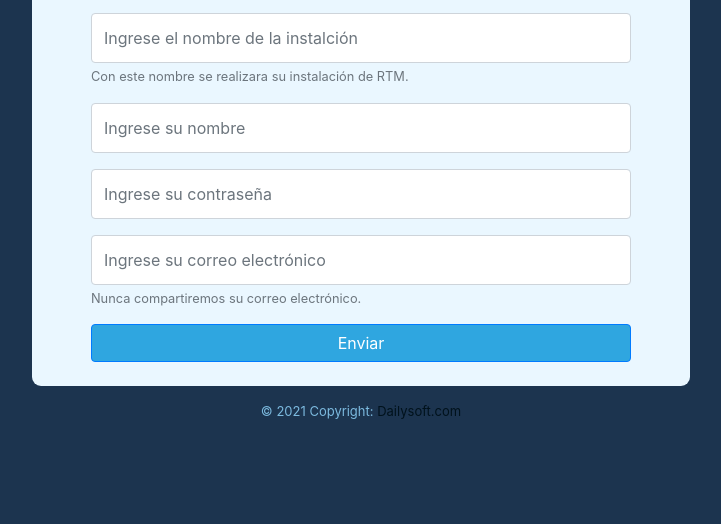
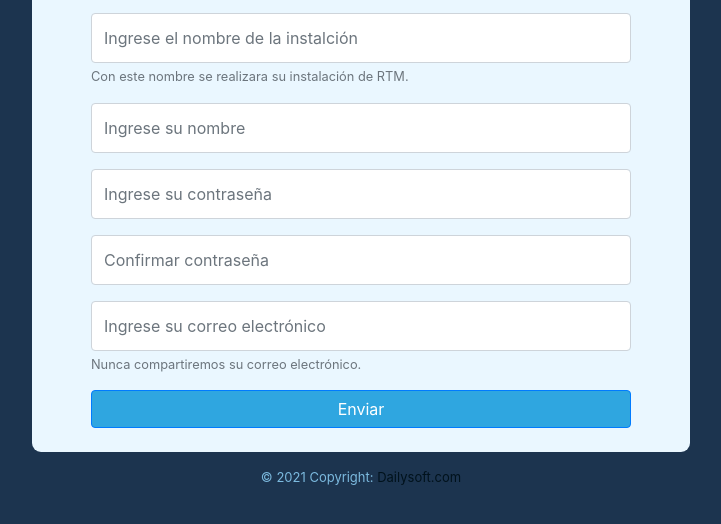
Before and after one commit to GabrielN0234/RTMInstall, a plain HTML site: page index.html in a window 1280 px wide. Shown: the part 260-784 px from the top of the page, without its empty margins (279-1000 px from the left). Drawn offline with nearby package versions, Linux system fonts and the light colour scheme; a script that the page names is missing.

Commit message:
Add files via upload

```diff
--- a/index.html
+++ b/index.html
@@ -54,6 +54,10 @@
 						<input type="password" class="form-control" id="Nombre" placeholder="Ingrese su contraseña" required>
 					</div>
 					<div class="form-group">
+						<!-- <label for="Nombre">Contraseña</label> -->
+						<input type="password" class="form-control" id="Nombre" placeholder="Confirmar contraseña" required>
+					</div>
+					<div class="form-group">
 						<!-- <label for="Email">Correo electrónico</label> -->
 						<input type="email" class="form-control" id="Email" aria-describedby="email"
 							placeholder="Ingrese su correo electrónico" required>
```
